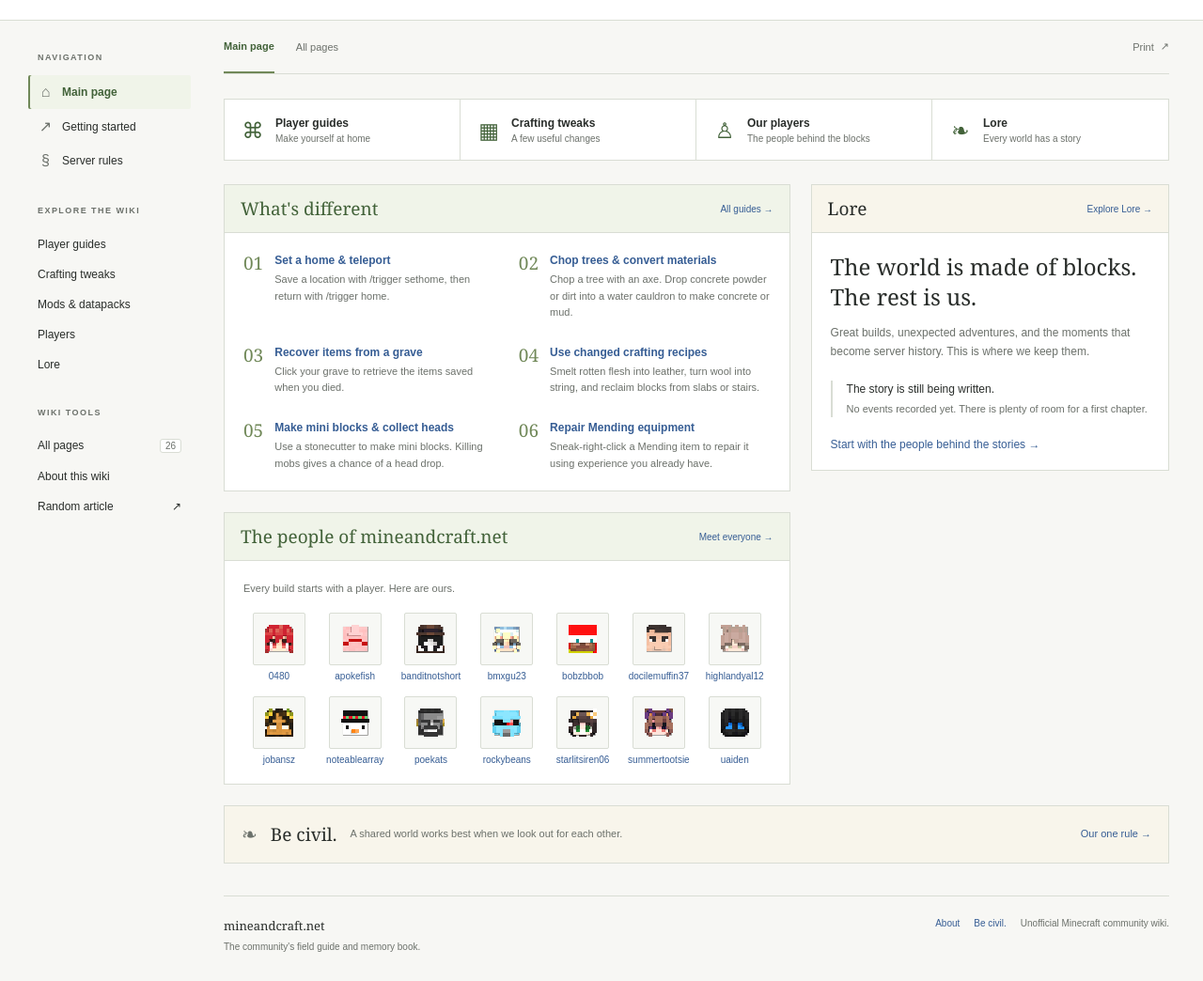
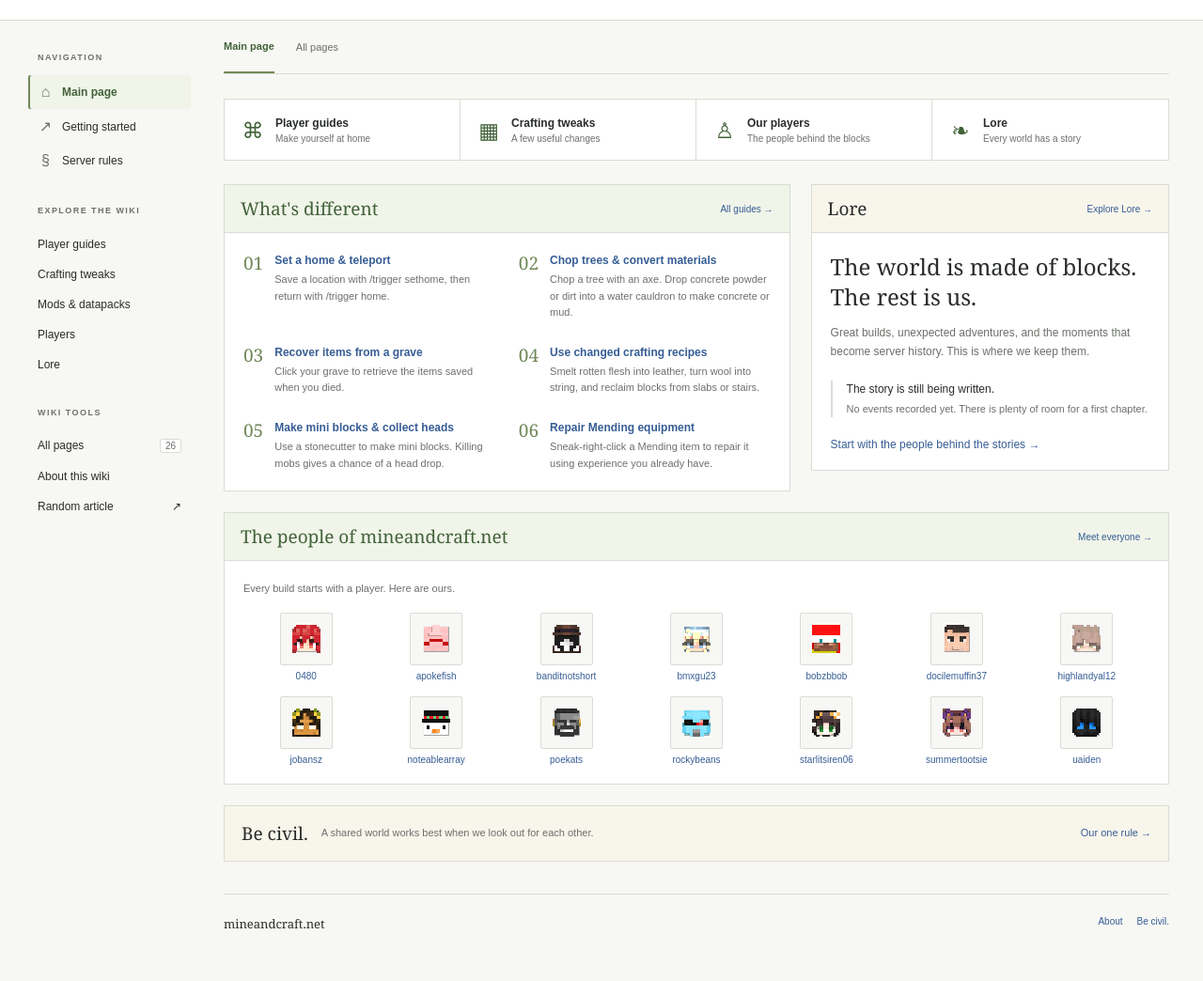
Before and after one commit to mcneds/wiki.mineandcraft.net, an Astro site: page / in a window 1280 px wide. Shown: the part 66-1110 px from the top of the page at 94% size. After the commit the page ends 1088 px from the top, so only its background shows below. Built offline with nearby package versions, Linux system fonts and the light colour scheme; Astro itself is replaced by a stand-in of ours.

Commit message:
Expand member panel and remove redundant footer copy and Print

```diff
--- a/src/layouts/WikiLayout.astro
+++ b/src/layouts/WikiLayout.astro
@@ -64,9 +64,9 @@ const explore = [
         <div class="sidebar-group"><p class="sidebar-heading">WIKI TOOLS</p><a class="nav-link" href="/all-pages/">All pages <span class="nav-count">{articles.length}</span></a><a class="nav-link" href="/wiki/about/">About this wiki</a><button class="nav-link random-page" type="button" data-pages={JSON.stringify(articles.map(a => `/wiki/${a.id}/`))}>Random article <span aria-hidden="true">↗</span></button></div>
       </aside>
       <div class="page-column">
-        <nav class="article-tabs" aria-label="Page tools"><div><a class="selected" href={path}>{home ? 'Main page' : title === 'Lore' ? 'Lore' : 'Article'}</a><a href="/all-pages/">All pages</a></div><div>{source && <a href={source}>View source</a>}<button class="print-page" type="button">Print <span aria-hidden="true">↗</span></button></div></nav>
+        <nav class="article-tabs" aria-label="Page tools"><div><a class="selected" href={path}>{home ? 'Main page' : title === 'Lore' ? 'Lore' : 'Article'}</a><a href="/all-pages/">All pages</a></div><div>{source && <a href={source}>View source</a>}</div></nav>
         <main id="main-content" tabindex="-1"><slot /></main>
-        <footer class="site-footer"><div><a href="/">mineandcraft.net</a><span>The community's field guide and memory book.</span></div><div><a href="/wiki/about/">About</a><a href="/wiki/rules/">Be civil.</a><span>Unofficial Minecraft community wiki.</span></div></footer>
+        <footer class="site-footer"><div><a href="/">mineandcraft.net</a></div><div><a href="/wiki/about/">About</a><a href="/wiki/rules/">Be civil.</a></div></footer>
       </div>
     </div>
     <script>
@@ -91,7 +91,6 @@ const explore = [
         try { localStorage.setItem('mac-theme', next); } catch {}
         setThemeLabel();
       });
-      document.querySelector('.print-page')?.addEventListener('click', () => window.print());
       const random = document.querySelector<HTMLButtonElement>('.random-page');
       random?.addEventListener('click', () => { const pages: string[] = JSON.parse(random.dataset.pages || '[]'); if (pages.length) window.location.assign(pages[Math.floor(Math.random() * pages.length)]); });
     </script>
--- a/src/pages/index.astro
+++ b/src/pages/index.astro
@@ -20,11 +20,11 @@ const guides = [
   <div class="home-columns">
     <div>
       <section class="panel"><div class="panel-title"><h2>What's different</h2><a href="/category/guides/">All guides →</a></div><div class="panel-body guide-list">{guides.map(g => <div class="guide-item"><span class="guide-number">{g.n}</span><div><a href={articleUrl(g.id)}>{g.title}</a><p>{g.text}</p></div></div>)}</div></section>
-      <section class="panel"><div class="panel-title"><h2>The people of mineandcraft.net</h2><a href="/players/">Meet everyone →</a></div><div class="panel-body"><p class="panel-intro">Every build starts with a player. Here are ours.</p><div class="profile-grid">{players.map(player => <a class="profile-tile" href={articleUrl(player.id)} title={player.data.title}><img src={player.data.image} width="56" height="56" alt={`${player.data.title}'s Minecraft head`} loading="lazy" /><span>{player.data.title}</span></a>)}</div></div></section>
     </div>
     <div>
       <section class="panel"><div class="panel-title sand"><h2>Lore</h2><a href="/lore/">Explore Lore →</a></div><div class="panel-body"><p class="lore-lead">The world is made of blocks.<br />The rest is us.</p><p class="lore-copy">Great builds, unexpected adventures, and the moments that become server history. This is where we keep them.</p>{newestStory ? <div class="lore-mini"><strong><a href={articleUrl(newestStory.id)}>{newestStory.data.title}</a></strong><p>{newestStory.data.description}</p></div> : <div class="lore-mini"><strong>The story is still being written.</strong><p>No events recorded yet. There is plenty of room for a first chapter.</p></div>}<a class="text-link" href="/players/">Start with the people behind the stories →</a></div></section>
     </div>
   </div>
-  <aside class="rule-strip"><span class="rule-icon" aria-hidden="true">❧</span><strong>Be civil.</strong><span>A shared world works best when we look out for each other.</span><a href="/wiki/rules/">Our one rule →</a></aside>
+  <section class="panel" aria-labelledby="member-list-title"><div class="panel-title"><h2 id="member-list-title">The people of mineandcraft.net</h2><a href="/players/">Meet everyone →</a></div><div class="panel-body"><p class="panel-intro">Every build starts with a player. Here are ours.</p><div class="profile-grid">{players.map(player => <a class="profile-tile" href={articleUrl(player.id)} title={player.data.title}><img src={player.data.image} width="56" height="56" alt={`${player.data.title}'s Minecraft head`} loading="lazy" /><span>{player.data.title}</span></a>)}</div></div></section>
+  <aside class="rule-strip"><strong>Be civil.</strong><span>A shared world works best when we look out for each other.</span><a href="/wiki/rules/">Our one rule →</a></aside>
 </WikiLayout>
```
Also changed, not shown: tests/wiki.spec.ts (+5 -0 lines).
